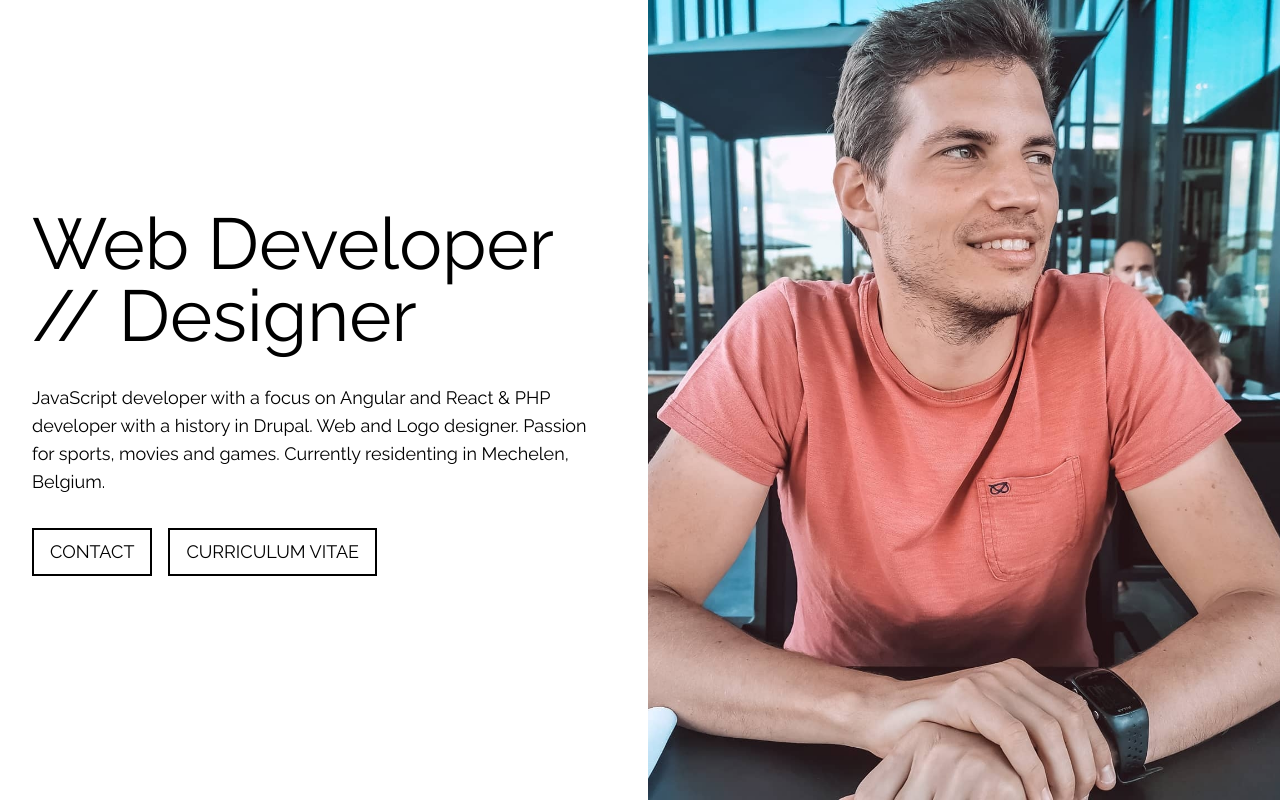
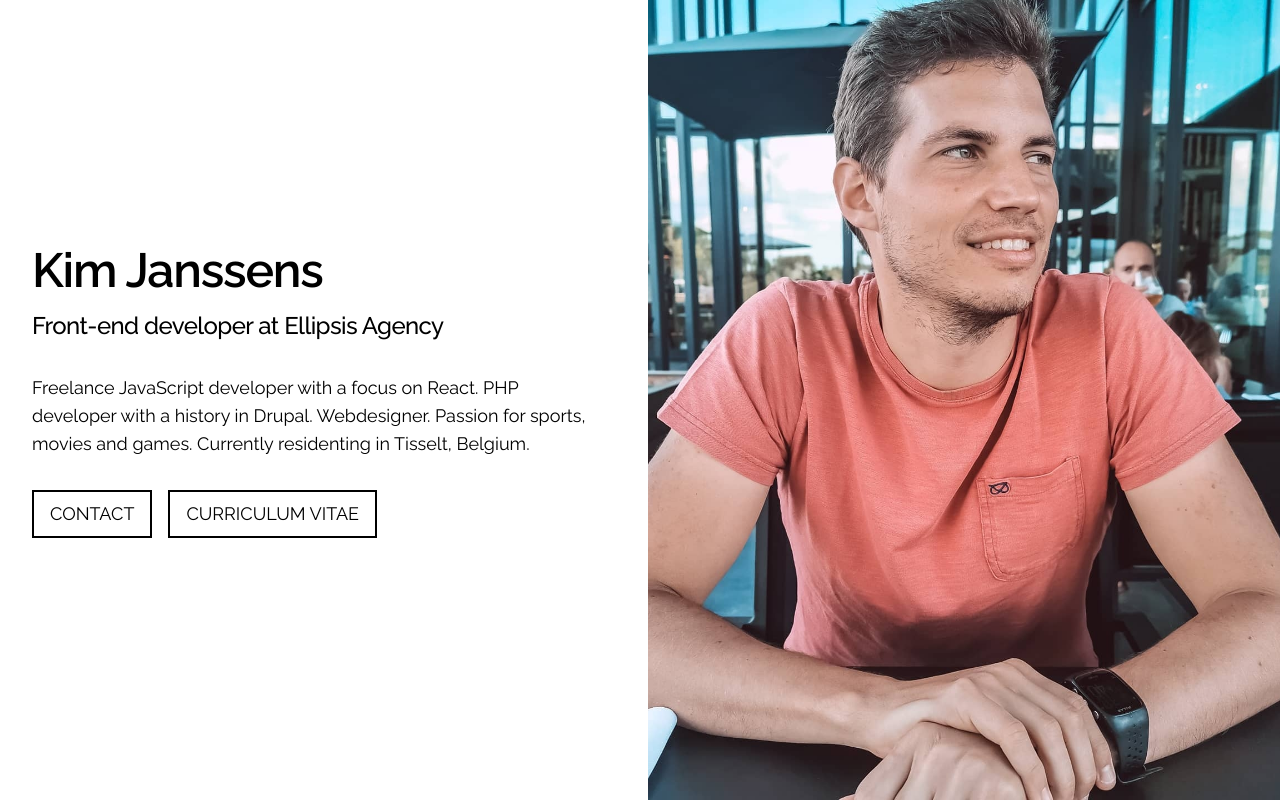
Before and after one commit to kimjanssens/portfolio, a Next.js app: page / in a window 1280 px wide. Built offline with nearby package versions, Linux system fonts and the light colour scheme.

Commit message:
Update header copy

```diff
--- a/components/SiteHeader.tsx
+++ b/components/SiteHeader.tsx
@@ -2,12 +2,17 @@ import Link from "next/link";
 
 export default function SiteHeader() {
 	return (
-		<header className="max-h-screen px-8 py-24 flex flex-col items-center justify-center">
-			<h1 className="text-5xl sm:text-7xl mb-8">Web Developer // Designer</h1>
+		<header className="max-h-screen px-8 py-24 flex flex-col justify-center">
+			<h1 className="text-4xl sm:text-5xl font-semibold tracking-tight mb-4">
+				Kim Janssens
+			</h1>
+			<h1 className="text-xl sm:text-2xl font-medium tracking-tight mb-8">
+				Front-end developer at Ellipsis Agency
+			</h1>
 			<p className="text-base sm:text-lg mb-8">
-				JavaScript developer with a focus on Angular and React & PHP developer
-				with a history in Drupal. Web and Logo designer. Passion for sports,
-				movies and games. Currently residenting in Mechelen, Belgium.
+				Freelance JavaScript developer with a focus on React. PHP developer with
+				a history in Drupal. Webdesigner. Passion for sports, movies and games.
+				Currently residenting in Tisselt, Belgium.
 			</p>
 
 			<nav className="flex flex-col items-center justify-items-start w-full sm:flex-row">
```
